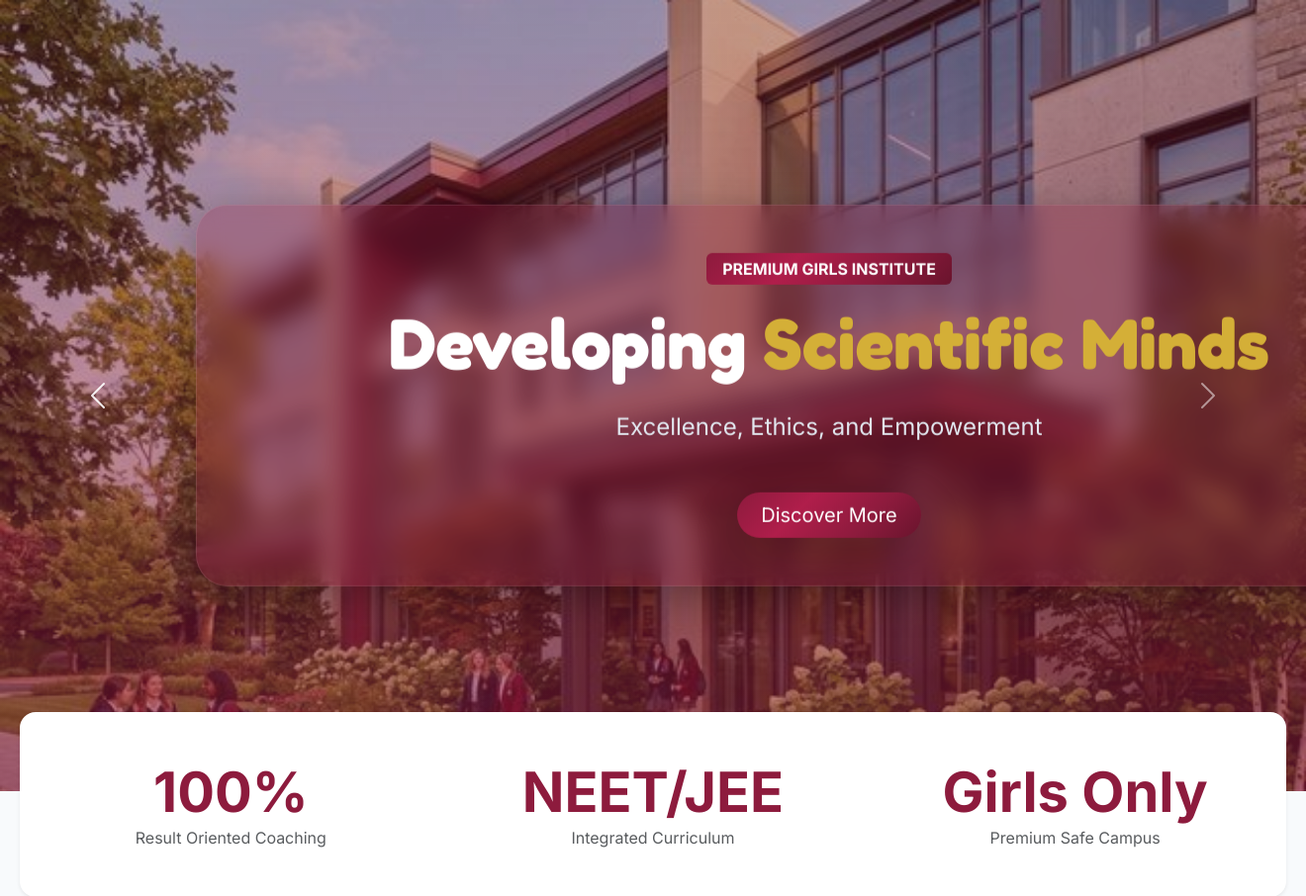
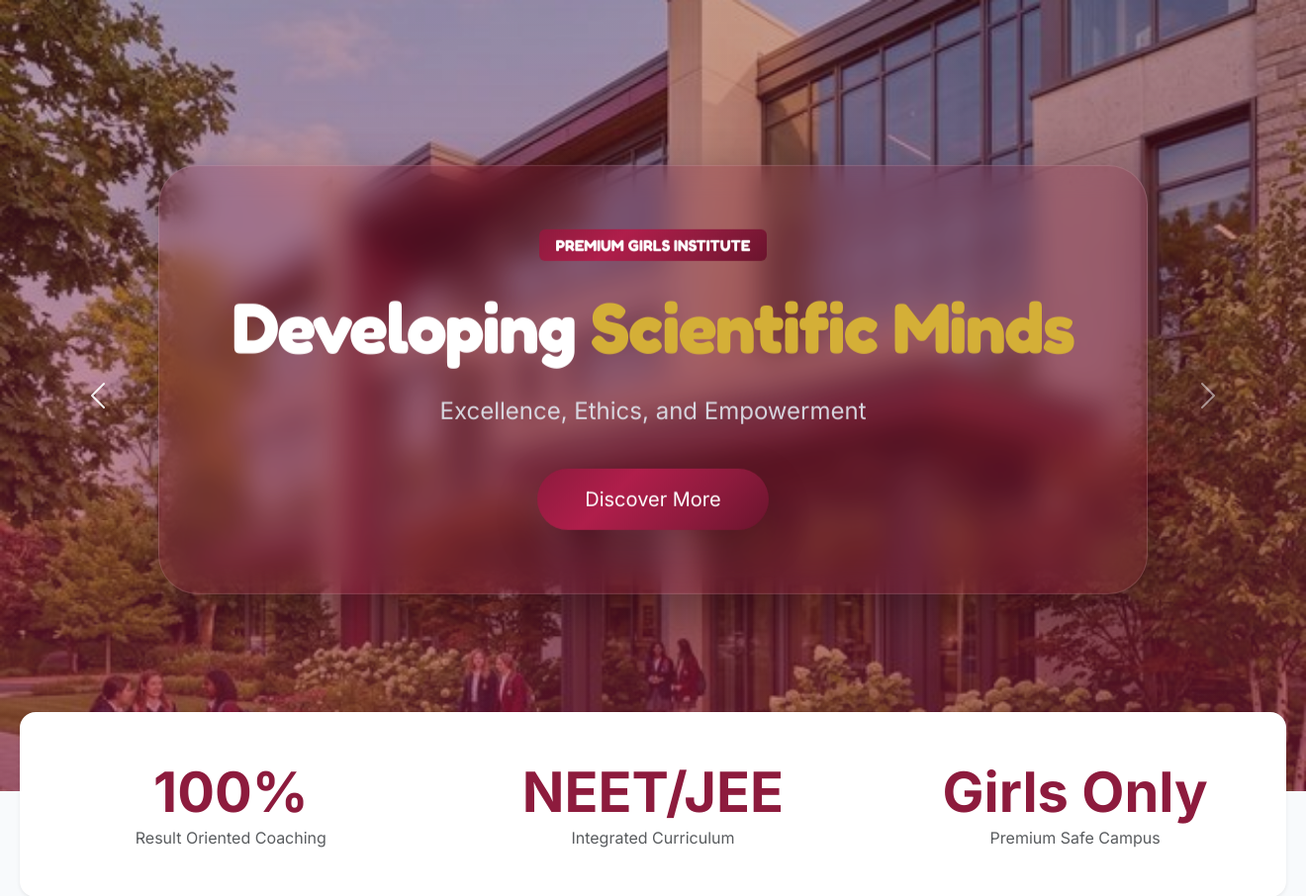
Before and after one commit to Suhailirfani/hamda, a Django app: page / in a window 1320 px wide. Shown: the top 906 px of the page at 99% size. Run offline with Django 5.2, Linux system fonts and the light colour scheme; some libraries are stand-ins or nearby versions.

Commit message:
Refine carousel spacing and vertical alignment for global visibility

```diff
--- a/templates/base.html
+++ b/templates/base.html
@@ -98,18 +98,31 @@
         .carousel-item { height: 100vh; min-height: 600px; }
         .carousel-caption {
             z-index: 2;
-            top: 50%;
+            top: 48%;
             transform: translateY(-50%);
             bottom: auto;
-            max-width: 900px;
-            margin: 0 auto;
-            padding: 3rem;
-            border-radius: 2rem;
-            background: rgba(141, 27, 61, 0.25);
-            backdrop-filter: blur(12px);
-            -webkit-backdrop-filter: blur(12px);
-            border: 1px solid rgba(255, 255, 255, 0.1);
-            box-shadow: 0 10px 40px rgba(0,0,0,0.3);
+            width: 90%;
+            max-width: 1000px;
+            left: 50%;
+            right: auto;
+            transform: translate(-50%, -50%);
+            padding: 4rem 2rem;
+            border-radius: 2.5rem;
+            background: rgba(141, 27, 61, 0.2);
+            backdrop-filter: blur(15px);
+            -webkit-backdrop-filter: blur(15px);
+            border: 1px solid rgba(255, 255, 255, 0.15);
+            box-shadow: 0 15px 50px rgba(0,0,0,0.3);
+        }
+
+        .carousel-caption h1, .carousel-caption h2 {
+            margin-bottom: 1.5rem !important;
+            letter-spacing: -0.02em;
+        }
+
+        .carousel-caption p {
+            margin-bottom: 2.5rem !important;
+            opacity: 0.9;
         }
 
         .btn-maroon {
--- a/templates/index.html
+++ b/templates/index.html
@@ -15,13 +15,13 @@
             <div class="carousel-item active">
                 <div class="maroon-overlay"></div>
                 <img src="{% static 'images/hero1.png' %}" class="d-block w-100 h-100 object-cover" alt="Academy">
-                <div class="carousel-caption text-center container">
+                <div class="carousel-caption text-center">
                     <div class="animate-fade-in-up">
-                        <span class="badge bg-maroon mb-3 px-3 py-2 fs-6">PREMIUM GIRLS INSTITUTE</span>
-                        <h1 class="display-2 font-serif fw-bold mb-4 text-white">Developing <span class="text-gold">Scientific Minds</span></h1>
-                        <p class="fs-4 mb-5 text-slate-200">Excellence, Ethics, and Empowerment</p>
+                        <span class="badge bg-maroon mb-4 px-3 py-2 fs-6 font-serif">PREMIUM GIRLS INSTITUTE</span>
+                        <h1 class="display-2 font-serif fw-bold text-white">Developing <span class="text-gold">Scientific Minds</span></h1>
+                        <p class="fs-4 text-slate-200">Excellence, Ethics, and Empowerment</p>
                         <div class="d-flex gap-3 hero-btns justify-content-center">
-                            <a href="#about" class="btn btn-maroon text-white px-4 py-2 rounded-pill fs-5 shadow-lg">Discover More</a>
+                            <a href="#about" class="btn btn-maroon text-white px-5 py-3 rounded-pill fs-5 shadow-lg">Discover More</a>
                         </div>
                     </div>
                 </div>
@@ -32,8 +32,8 @@
                 <img src="{% static 'images/hero2.png' %}" class="d-block w-100 h-100 object-cover" alt="Science Lab">
                 <div class="carousel-caption text-center">
                     <div class="animate-fade-in-up">
-                        <h2 class="display-3 font-serif fw-bold mb-4 text-white">Integrated <span class="text-gold">NEET & JEE</span> Success</h2>
-                        <p class="fs-4 mb-5 text-slate-200">Bridging the gap between board exams and competitive success.</p>
+                        <h2 class="display-3 font-serif fw-bold text-white">Integrated <span class="text-gold">NEET & JEE</span> Success</h2>
+                        <p class="fs-4 text-slate-200">Bridging the gap between board exams and competitive success.</p>
                         <a href="#courses" class="btn btn-outline-light px-5 py-3 rounded-pill fs-5 shadow-lg">Our Programs</a>
                     </div>
                 </div>
@@ -42,10 +42,10 @@
             <div class="carousel-item">
                 <div class="maroon-overlay"></div>
                 <img src="{% static 'images/hero3.png' %}" class="d-block w-100 h-100 object-cover" alt="Campus">
-                <div class="carousel-caption text-center container">
+                <div class="carousel-caption text-center">
                     <div class="animate-fade-in-up">
-                        <h2 class="display-3 font-serif fw-bold mb-4 text-white">Safe & Secure <span class="text-gold">Campus</span></h2>
-                        <p class="fs-4 mb-5 text-slate-200">Thazhapra, Cheruthuruthy, Thrissur</p>
+                        <h2 class="display-3 font-serif fw-bold text-white">Safe & Secure <span class="text-gold">Campus</span></h2>
+                        <p class="fs-4 text-slate-200">Thazhapra, Cheruthuruthy, Thrissur</p>
                         <a href="#contact" class="btn btn-gold text-maroon px-5 py-3 rounded-pill fw-bold fs-5 shadow-lg">Join Our Academy</a>
                     </div>
                 </div>
```
